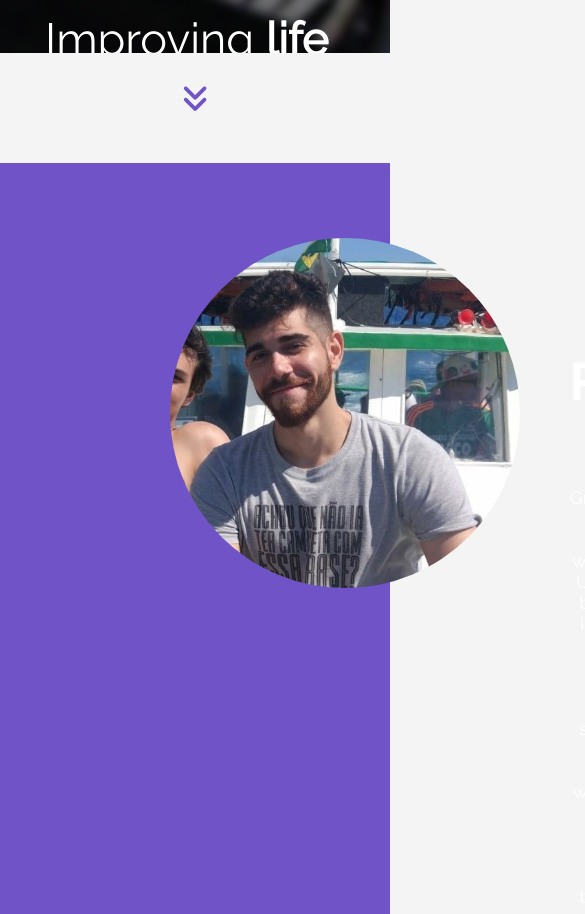
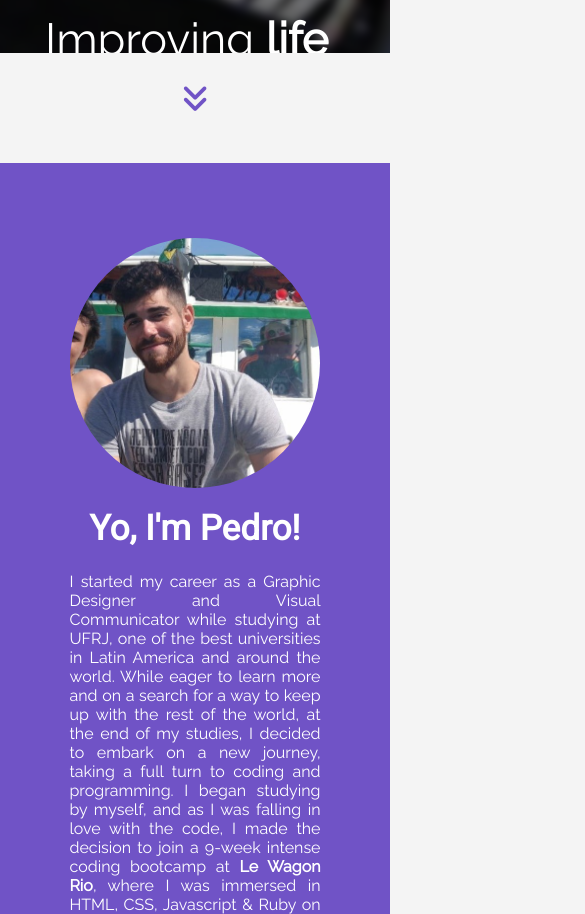
Before and after one commit to p-arth/profile, a plain HTML site: page index.html in a window 390 px wide. Shown: the part 707-1621 px from the top of the page, 585 px wide, since content can reach past the window. Drawn offline with nearby package versions, Linux system fonts and the light colour scheme.

Commit message:
Done some media queries

```diff
--- a/style.css
+++ b/style.css
@@ -157,7 +157,7 @@ p {
   font-family: 'Raleway', sans-serif;
   /*text-align: center;*/
   text-decoration: none;
-  margin-bottom: 75px;
+  /*margin-bottom: 75px;*/
 }
 
 .subtle-text {
@@ -181,7 +181,7 @@ ul > li {
 /*Components*/
 
 #avatar {
-  transition: all 1s linear 0.1s;
+  transition: all 0.2s linear 0.1s;
   border-radius: 50%;
   /*margin: 10px;*/
   height: 350px;
@@ -190,7 +190,7 @@ ul > li {
 }
 
 #avatar:hover {
-  transition: all 1s linear 0.1s;
+  transition: all 0.2s linear 0.1s;
   animation: pulse 2s infinite;
 }
 
@@ -284,14 +284,58 @@ ul > li {
 
 /*Media Querys*/
 
+@media (max-width: 1700px) {
+  /* For a screen < 960px, this CSS will be read */
+  .header {
+  padding: 75px 50px;
+  margin: 50px auto;
+  display: flex;
+  }
+}
+
+@media (max-width: 1400px) {
+  .header-text > h1 {
+  font-size: 40px;
+  }
+  .header-text > p {
+  font-size: 17px;
+  }
+  #avatar {
+    width: 300px;
+    height: 300px;
+  }
+}
+
 @media (max-width: 960px) {
-  /* For a screen < 960px, this CSS will be read */
   .banner-text {
     font-size: 70px;
     margin-top: 640px;
     margin-left: 45px;
   }
+  .header-text > h1 {
+  font-size: 35px;
+  text-align: center;
+  margin-top: 20px;
+  }
+  .header-text > p {
+  font-size: 16px;
+  text-align: justify;
+  text-align-last: center;
+  }
+  #avatar {
+    width: 250px;
+    height: 250px;
+    margin: auto;
+  }
+  .header {
+    display: block;
+  }
+  .header-text {
+    margin-left: 0;
+    display: block;
+  }
 }
+
 @media (max-width: 720px) {
   /* For a screen < 720px, this CSS will be read */
   .banner-text {
@@ -299,6 +343,10 @@ ul > li {
     margin-top: 670px;
     margin-left: 40px;
   }
+  .header {
+  display: block;
+  }
+
 }
 @media (max-width: 540px) {
   /* For a screen < 540px, this CSS will be read */
```
